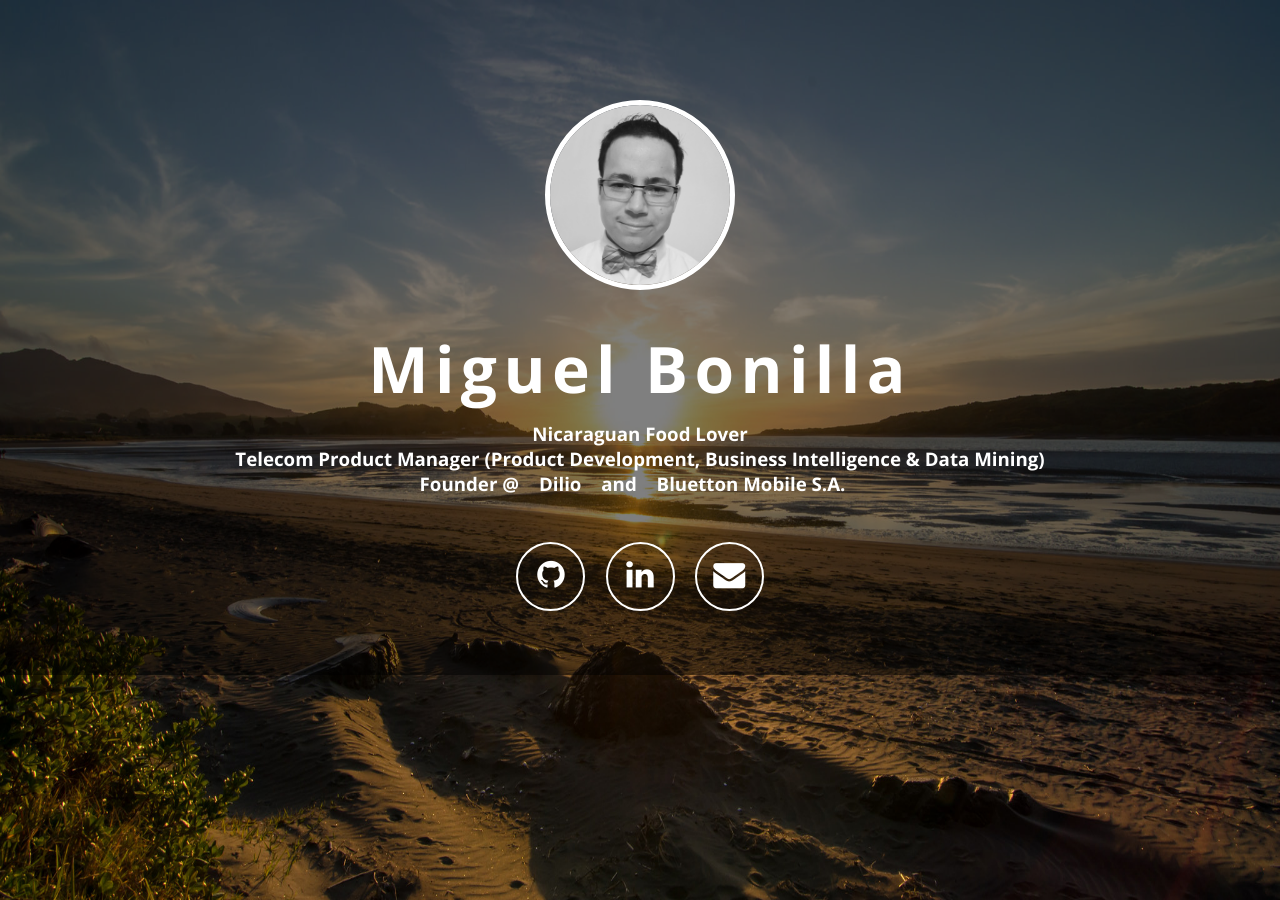
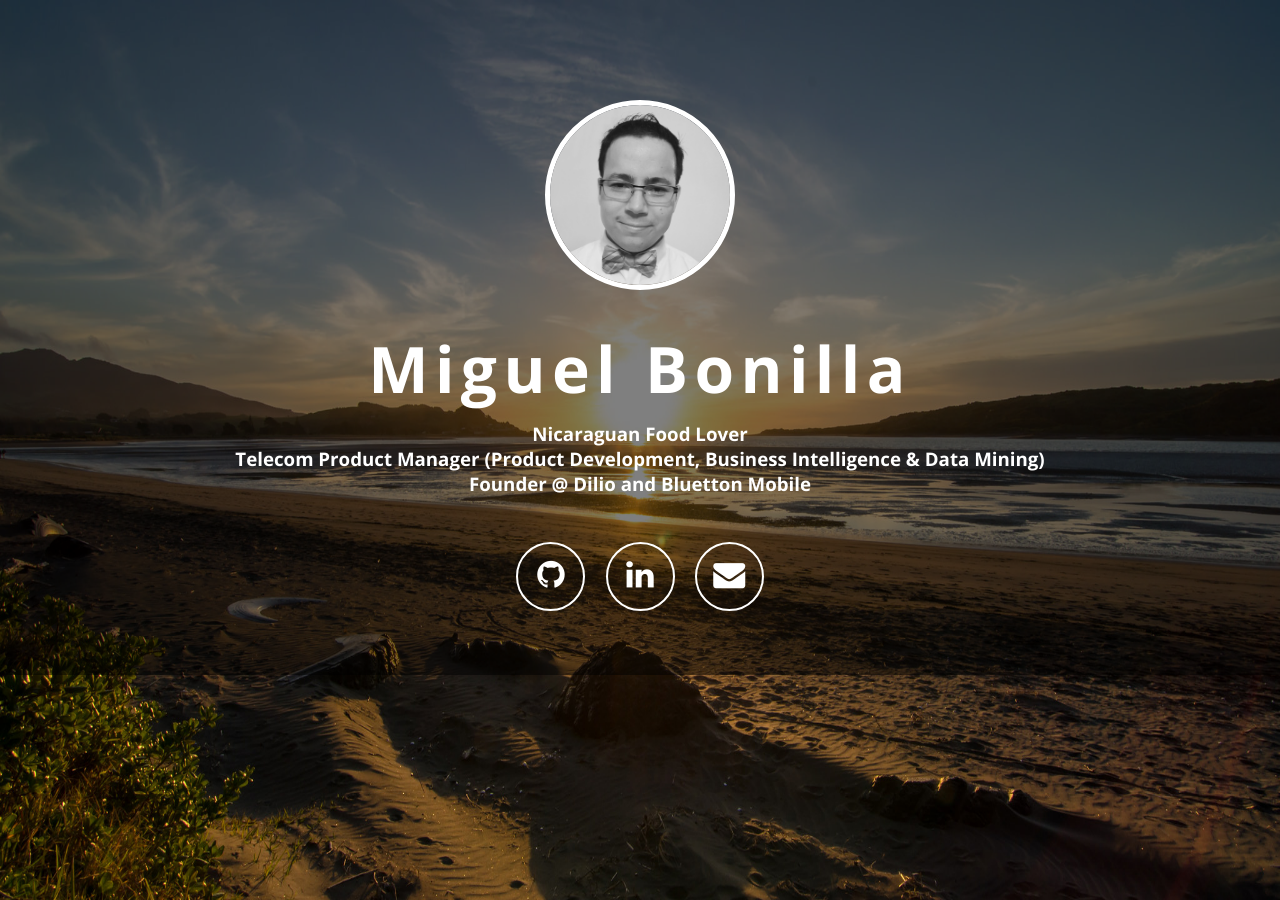
Before and after one commit to mikebonilla/miguelbonilla.info, a Jekyll site: the page docs/index.html, which Jekyll copies as it is, in a window 1280 px wide. Built offline with Jekyll 4.4.1, drawn with Linux system fonts in a browser that asks for light colours; nearby versions of some CDN libraries; part of the change alters nothing that is shown.

```diff
--- a/docs/index.html
+++ b/docs/index.html
@@ -33,7 +33,7 @@
 
 
             <h1>Miguel Bonilla</h1>
-            <h3>Nicaraguan Food Lover<br>Telecom Product Manager (Product Development, Business Intelligence & Data Mining)<br> Founder @ <a href="https://dilio.app">Dilio</a> and <a href="http://bluetton.com">Bluetton Mobile S.A.</a> </h3>
+            <h3>Nicaraguan Food Lover<br>Telecom Product Manager (Product Development, Business Intelligence & Data Mining)<br> Founder @ Dilio and Bluetton Mobile </h3>
 
                 <ul>
 
```
